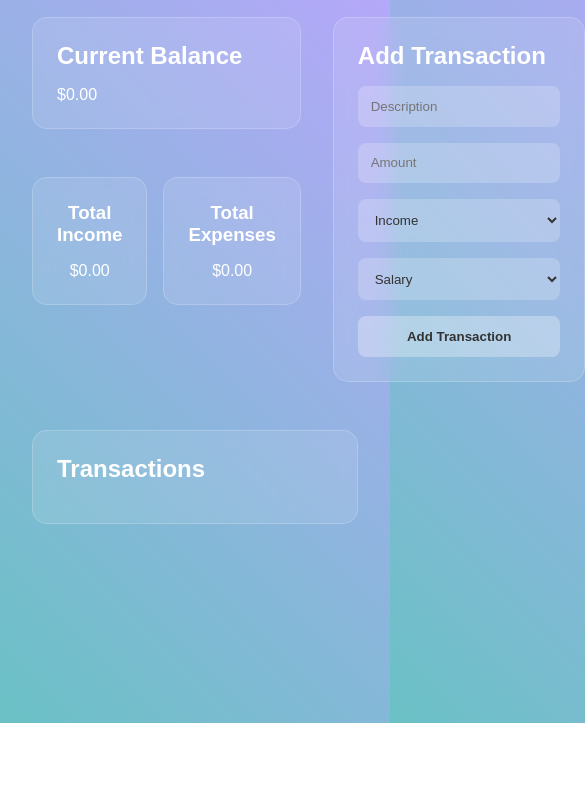
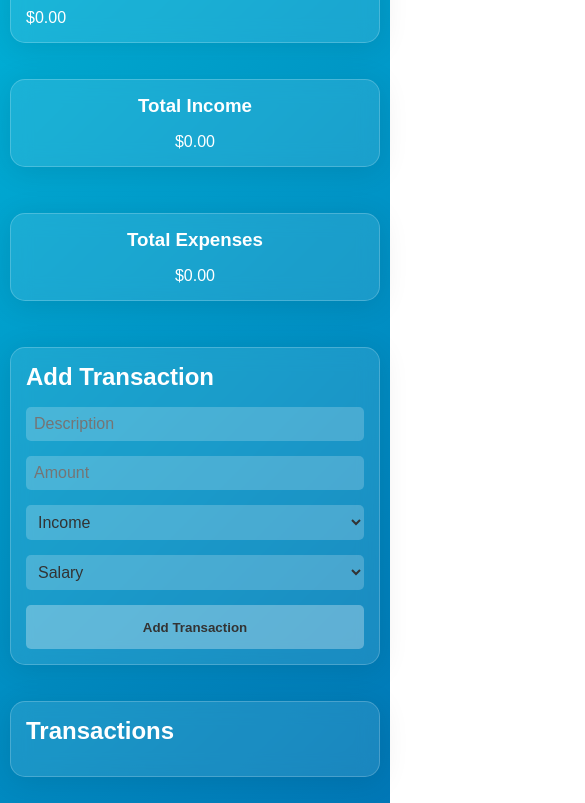
Before and after one commit to Sunnyblue-code/Expense-Tracker-App, a plain HTML site: page index.html in a window 390 px wide. Shown: the part 121-924 px from the top of the page, 585 px wide, since content can reach past the window. Before the commit the page ends 844 px from the top, so only its background shows below. Drawn offline with Linux system fonts and the light colour scheme.

Commit message:
Update style.css

```diff
--- a/style.css
+++ b/style.css
@@ -7,8 +7,8 @@
 body {
   font-family: Arial, sans-serif;
   min-height: 100vh;
-  background: linear-gradient(45deg, #6ac1c5, #bda5ff);
-  padding: 2rem;
+  background: linear-gradient(135deg, #00b4d8, #0077b6);
+  padding: 20px;
 }
 
 .container {
@@ -17,53 +17,51 @@ body {
 }
 
 .top-section {
-  display: grid;
-  grid-template-columns: 1fr 1fr;
-  gap: 2rem;
-  margin-bottom: 2rem;
+  display: flex;
+  gap: 20px;
+  margin-bottom: 20px;
 }
 
 .left-section,
 .right-section {
-  display: flex;
-  flex-direction: column;
-  gap: 1rem;
+  flex: 1;
 }
 
 .card,
 .balance-card,
 .form-container,
 .transactions-container {
-  background: rgba(255, 255, 255, 0.1);
+  background: var(--glass-bg);
   backdrop-filter: blur(10px);
+  border: var(--glass-border);
   border-radius: 15px;
-  padding: 1.5rem;
+  box-shadow: var(--glass-shadow);
+  padding: 20px;
   margin: 1rem 0;
-  border: 1px solid rgba(255, 255, 255, 0.2);
 }
 
 .summary-cards {
-  display: grid;
-  grid-template-columns: 1fr 1fr;
-  gap: 1rem;
+  display: flex;
+  gap: 20px;
+  margin-top: 20px;
 }
 
 .card {
   text-align: center;
+  flex: 1;
 }
 
 form {
-  display: flex;
-  flex-direction: column;
-  gap: 1rem;
+  display: grid;
+  gap: 15px;
 }
 
 input,
 select,
 button {
-  padding: 0.8rem;
+  padding: 10px;
   border: none;
-  border-radius: 8px;
+  border-radius: 5px;
   background: rgba(255, 255, 255, 0.2);
   color: #333;
 }
@@ -79,12 +77,13 @@ button:hover {
 }
 
 .transaction-item {
-  background: rgba(255, 255, 255, 0.1);
-  padding: 1rem;
-  margin: 0.5rem 0;
+  background: var(--glass-bg);
+  padding: 15px;
+  margin-bottom: 10px;
   border-radius: 8px;
   display: flex;
   justify-content: space-between;
+  align-items: center;
 }
 
 h1,
@@ -97,3 +96,98 @@ h3 {
 p {
   color: white;
 }
+
+/* Base styles and variables */
+:root {
+  --glass-bg: rgba(255, 255, 255, 0.1);
+  --glass-border: 1px solid rgba(255, 255, 255, 0.2);
+  --glass-shadow: 0 4px 30px rgba(0, 0, 0, 0.1);
+}
+
+/* Mobile responsive styles */
+@media screen and (max-width: 768px) {
+  .top-section {
+    flex-direction: column;
+  }
+
+  .left-section,
+  .right-section {
+    width: 100%;
+  }
+
+  .summary-cards {
+    flex-direction: column;
+  }
+
+  .card {
+    width: 100%;
+    margin-bottom: 10px;
+  }
+
+  .transaction-item {
+    flex-direction: column;
+    text-align: center;
+    gap: 10px;
+  }
+
+  .transaction-item > div {
+    width: 100%;
+  }
+
+  input,
+  select,
+  button {
+    width: 100%;
+    box-sizing: border-box;
+  }
+}
+
+/* Small mobile devices */
+@media screen and (max-width: 480px) {
+  body {
+    padding: 10px;
+  }
+
+  h1 {
+    font-size: 24px;
+  }
+
+  .balance-card,
+  .card,
+  .form-container,
+  .transactions-container {
+    padding: 15px;
+  }
+
+  .transaction-item {
+    padding: 12px;
+  }
+
+  input,
+  select,
+  button {
+    padding: 8px;
+  }
+}
+
+/* Preserve existing color and utility classes */
+.income {
+  color: #2ecc71;
+}
+
+.expense {
+  color: #e74c3c;
+}
+
+/* Additional improvements for touch devices */
+@media (hover: none) {
+  button {
+    padding: 12px;
+    min-height: 44px; /* Better touch targets */
+  }
+
+  input,
+  select {
+    font-size: 16px; /* Prevent zoom on iOS */
+  }
+}
```
